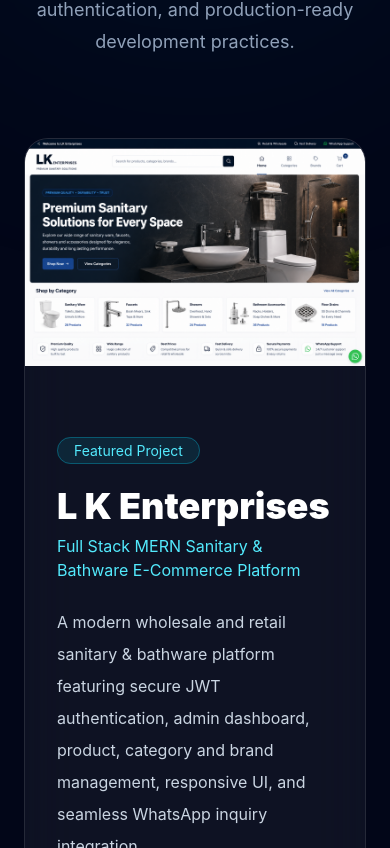
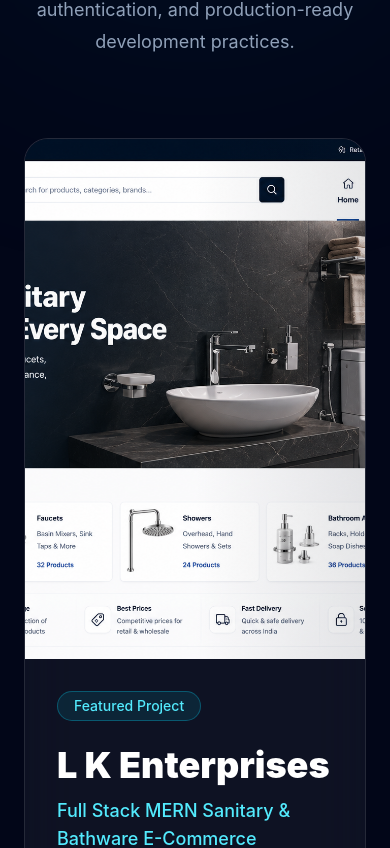
Before and after one commit to krishnagarg-dev/Vite-portf, a React (Vite) app: page / in a window 390 px wide. Shown: the part 6236-7084 px from the top of the page. Built offline with nearby package versions, Linux system fonts and the light colour scheme.

Commit message:
Complete portfolio UI

```diff
--- a/src/Components/Projects/FeaturedProject.jsx
+++ b/src/Components/Projects/FeaturedProject.jsx
@@ -10,19 +10,23 @@
       transition={{ duration: 0.7 }}
       className="overflow-hidden rounded-3xl border border-white/10 bg-white/5 backdrop-blur-xl"
     >
-      <div className="grid items-center gap-10 lg:grid-cols-2">
+      <div className="grid items-stretch lg:grid-cols-[1.15fr_0.85fr]">
         {/* Image */}
-        <div className="overflow-hidden">
+        <div className="relative overflow-hidden bg-[#0f172a]">
           <img
             src={project.image}
             alt={project.title}
-            className="h-full w-full object-cover transition duration-700 hover:scale-105"
+            loading="lazy"
+            className="h-[520px] w-full object-cover object-top transition-transform duration-700 hover:scale-105"
           />
+
+          {/* Gradient Overlay */}
+          <div className="absolute inset-0 bg-gradient-to-r from-transparent via-transparent to-[#0b1120]/10" />
         </div>
 
         {/* Content */}
-        <div className="p-8 lg:p-12">
-          <span className="rounded-full border border-cyan-400/30 bg-cyan-400/10 px-4 py-1 text-sm text-cyan-300">
+        <div className="flex flex-col justify-center p-8 lg:p-12">
+          <span className="w-fit rounded-full border border-cyan-400/30 bg-cyan-400/10 px-4 py-1 text-sm font-medium text-cyan-300">
             Featured Project
           </span>
 
@@ -30,7 +34,7 @@
             {project.title}
           </h2>
 
-          <p className="mt-2 text-cyan-300">
+          <p className="mt-3 text-lg font-medium text-cyan-300">
             {project.subtitle}
           </p>
 
@@ -42,19 +46,19 @@
             {project.technologies.map((tech) => (
               <span
                 key={tech}
-                className="rounded-full border border-white/10 bg-slate-800 px-4 py-2 text-sm text-slate-200"
+                className="rounded-full border border-white/10 bg-slate-800/80 px-4 py-2 text-sm text-slate-200"
               >
                 {tech}
               </span>
             ))}
           </div>
 
-          <div className="mt-10 flex gap-4">
+          <div className="mt-10 flex flex-wrap gap-4">
             <a
               href={project.live}
               target="_blank"
-              rel="noreferrer"
-              className="flex items-center gap-2 rounded-xl bg-cyan-400 px-6 py-3 font-semibold text-slate-950 transition hover:scale-105"
+              rel="noopener noreferrer"
+              className="flex items-center gap-2 rounded-xl bg-cyan-400 px-6 py-3 font-semibold text-slate-950 transition-all duration-300 hover:scale-105 hover:bg-cyan-300"
             >
               Live Demo
               <FiArrowUpRight />
@@ -63,8 +67,8 @@
             <a
               href={project.github}
               target="_blank"
-              rel="noreferrer"
-              className="flex items-center gap-2 rounded-xl border border-white/10 px-6 py-3 font-semibold text-white transition hover:bg-white/10"
+              rel="noopener noreferrer"
+              className="flex items-center gap-2 rounded-xl border border-white/10 px-6 py-3 font-semibold text-white transition-all duration-300 hover:border-cyan-400 hover:bg-white/10"
             >
               GitHub
               <FiGithub />
```
